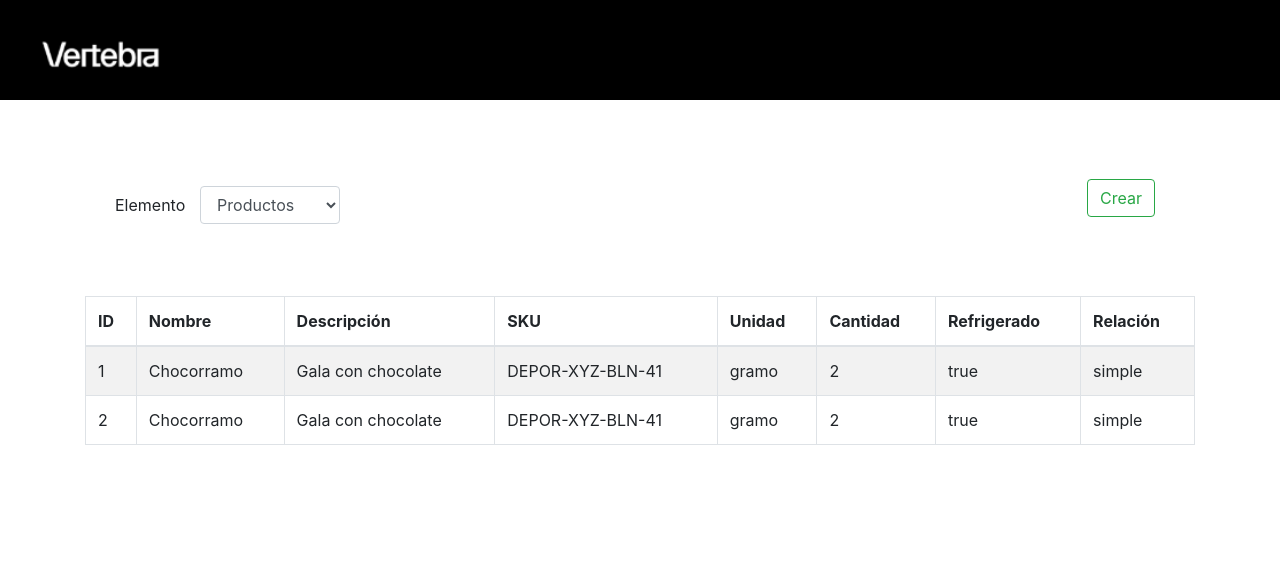
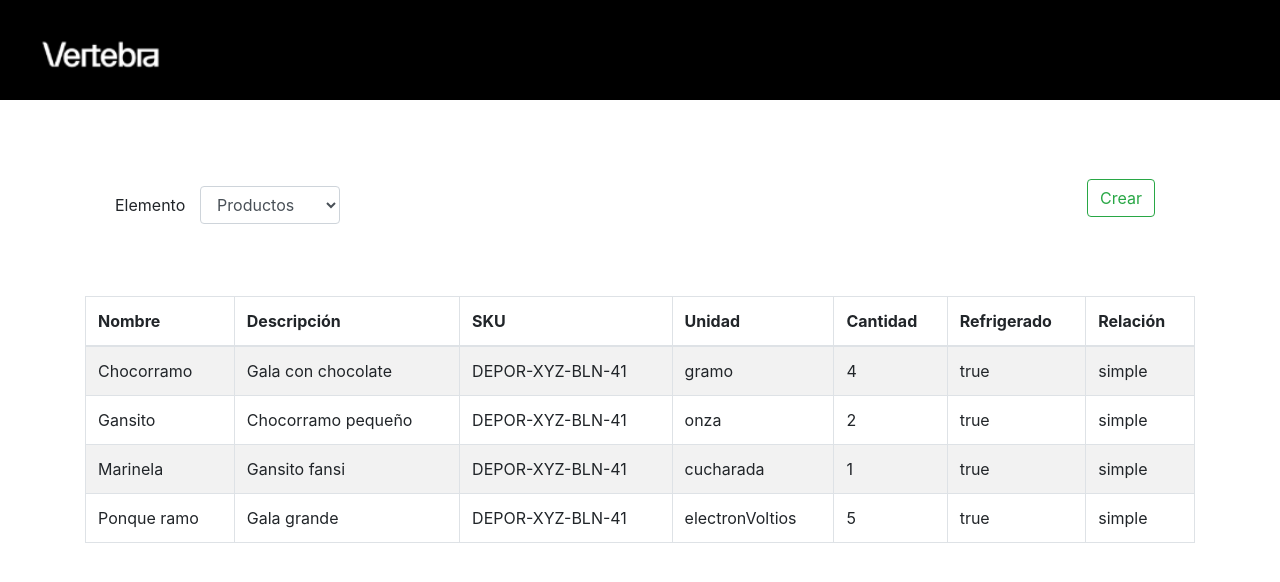
Before and after one commit to Sergio401/Vertebra, a React app: page / in a window 1280 px wide. Shown: the top 582 px of the page. Built offline with nearby package versions, Linux system fonts and the light colour scheme.

Commit message:
Change the store with more objects

```diff
--- a/src/index.js
+++ b/src/index.js
@@ -8,31 +8,65 @@ import reducer from './reducers'
 const initialState = {
     "products": [
         {
-            "ID": 1,
             "Nombre": "Chocorramo",
             "Descripción": "Gala con chocolate",
             "SKU": "DEPOR-XYZ-BLN-41",
             "Unidad": "gramo",
+            "Cantidad": 4,
+            "Refrigerado": "true",
+            "Relación": "simple"
+        },
+        {
+            "Nombre": "Gansito",
+            "Descripción": "Chocorramo pequeño",
+            "SKU": "DEPOR-XYZ-BLN-41",
+            "Unidad": "onza",
             "Cantidad": 2,
             "Refrigerado": "true",
             "Relación": "simple"
         },
         {
-            "ID": 2,
-            "Nombre": "Chocorramo",
-            "Descripción": "Gala con chocolate",
+            "Nombre": "Marinela",
+            "Descripción": "Gansito fansi",
             "SKU": "DEPOR-XYZ-BLN-41",
-            "Unidad": "gramo",
-            "Cantidad": 2,
+            "Unidad": "cucharada",
+            "Cantidad": 1,
             "Refrigerado": "true",
             "Relación": "simple"
-        }
+        },
+        {
+            "Nombre": "Ponque ramo",
+            "Descripción": "Gala grande",
+            "SKU": "DEPOR-XYZ-BLN-41",
+            "Unidad": "electronVoltios",
+            "Cantidad": 5,
+            "Refrigerado": "true",
+            "Relación": "simple"
+        },
     ],
     "provider": [
         {
-            "Nit": 42342345434534,
+            "Nit": 423423454,
             "Nombre": "Vlog de Vlacho",
             "Representante legal": "Vladimir",
+            "Dirección": "Cra 12 #36-63"
+        },
+        {
+            "Nit": 963423434,
+            "Nombre": "Liliana Fonseca",
+            "Representante legal": "Liliana",
+            "Dirección": "Cra 12 #36-63"
+        },
+        {
+            "Nit": 653423454,
+            "Nombre": "Vlog de Vlacho",
+            "Representante legal": "Vladimir",
+            "Dirección": "Cra 12 #36-63"
+        },
+        {
+            "Nit": 423423454,
+            "Nombre": "Sebastian",
+            "Representante legal": "Sebastian gonzalez",
             "Dirección": "Cra 12 #36-63"
         }
     ],
@@ -41,6 +75,28 @@ const initialState = {
             "Nombre": "Doña Ceci",
             "Dirección": "Cra 12 #36-63",
             "Manager": "Cecilia Jaramillo",
+            "No neveras": 1,
+            "No pasillos": 5,
+            "No de cajas": 30,
+            "No pisos": 1,
+            "Metros cuadrados": 48,
+            "Servicios extra": "pago servicios"
+        },
+        {
+            "Nombre": "Doña Amparo",
+            "Dirección": "Cra 12 #36-63",
+            "Manager": "Cecilia Jaramillo",
+            "No neveras": 3,
+            "No pasillos": 4,
+            "No de cajas": 40,
+            "No pisos": 1,
+            "Metros cuadrados": 18,
+            "Servicios extra": "pago servicios"
+        },
+        {
+            "Nombre": "La facultad",
+            "Dirección": "Cra 12 #36-63",
+            "Manager": "Vasdasd",
             "No neveras": 2,
             "No pasillos": 2,
             "No de cajas": 30,
@@ -55,7 +111,21 @@ const initialState = {
             "Cantidad": 30,
             "Fecha de Vencimiento": "02/02/2022",
             "Fecha de Compra": "02/02/2021",
+            "Descuento": 2
+        },
+        {
+            "Relación con producto": "compleja",
+            "Cantidad": 3,
+            "Fecha de Vencimiento": "02/02/2022",
+            "Fecha de Compra": "02/02/2021",
             "Descuento": 20
+        },
+        {
+            "Relación con producto": "simple",
+            "Cantidad": 40,
+            "Fecha de Vencimiento": "02/02/2021",
+            "Fecha de Compra": "02/02/2018",
+            "Descuento": 10
         }
     ]
 }
```
